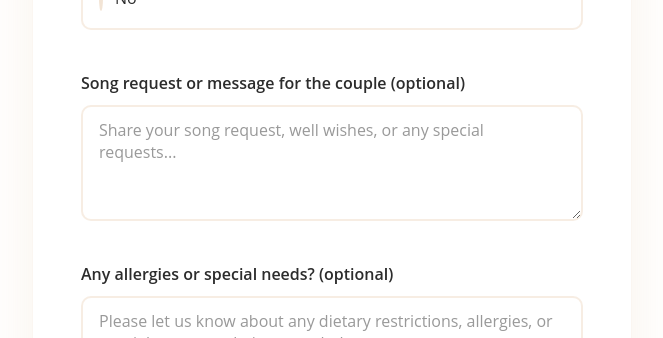
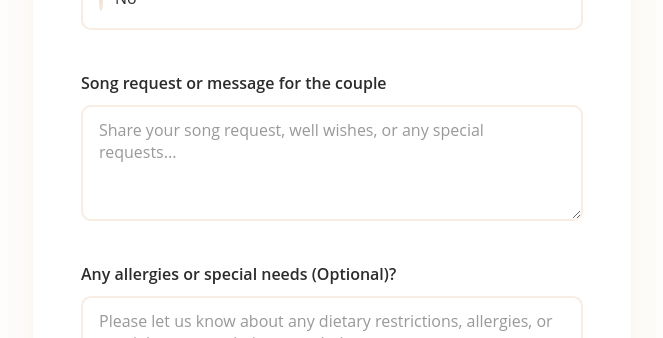
Before and after one commit to rejinnepal/wedding, a React (Create React App) app in the folder client/: page /rsvp in a window 1280 px wide. Shown: the part 1187-1525 px from the top of the page, without its empty margins (308-971 px from the left). Built offline with nearby package versions, Linux system fonts and the light colour scheme.

Commit message:
Fix gallery photo positioning to show people properly - prevent head cropping

```diff
--- a/client/src/components/Gallery.css
+++ b/client/src/components/Gallery.css
@@ -121,7 +121,7 @@
   width: 100%;
   height: 100%;
   object-fit: cover;
-  object-position: center;
+  object-position: top center;
   transition: transform 0.6s ease;
 }
 
--- a/client/src/components/RSVP.js
+++ b/client/src/components/RSVP.js
@@ -359,7 +359,7 @@ const RSVP = () => {
                   exit={{ opacity: 0, height: 0 }}
                   transition={{ duration: 0.3 }}
                 >
-                  <label htmlFor="arrivalDate">Date of Arrival *</label>
+                  <label htmlFor="arrivalDate">Intended Date of Arrival *</label>
                   <input
                     type="date"
                     id="arrivalDate"
@@ -382,7 +382,7 @@ const RSVP = () => {
                   exit={{ opacity: 0, height: 0 }}
                   transition={{ duration: 0.3 }}
                 >
-                  <label htmlFor="departureDate">Date of Departure *</label>
+                  <label htmlFor="departureDate">Intended Date of Departure *</label>
                   <input
                     type="date"
                     id="departureDate"
@@ -427,7 +427,7 @@ const RSVP = () => {
               )}
 
               <div className="form-group">
-                <label htmlFor="songRequest">Song request or message for the couple (optional)</label>
+                <label htmlFor="songRequest">Song request or message for the couple</label>
                 <textarea
                   id="songRequest"
                   {...register('songRequest', {
@@ -446,7 +446,7 @@ const RSVP = () => {
               </div>
 
               <div className="form-group">
-                <label htmlFor="allergies">Any allergies or special needs? (optional)</label>
+                <label htmlFor="allergies">Any allergies or special needs (Optional)?</label>
                 <textarea
                   id="allergies"
                   {...register('allergies', {
```
